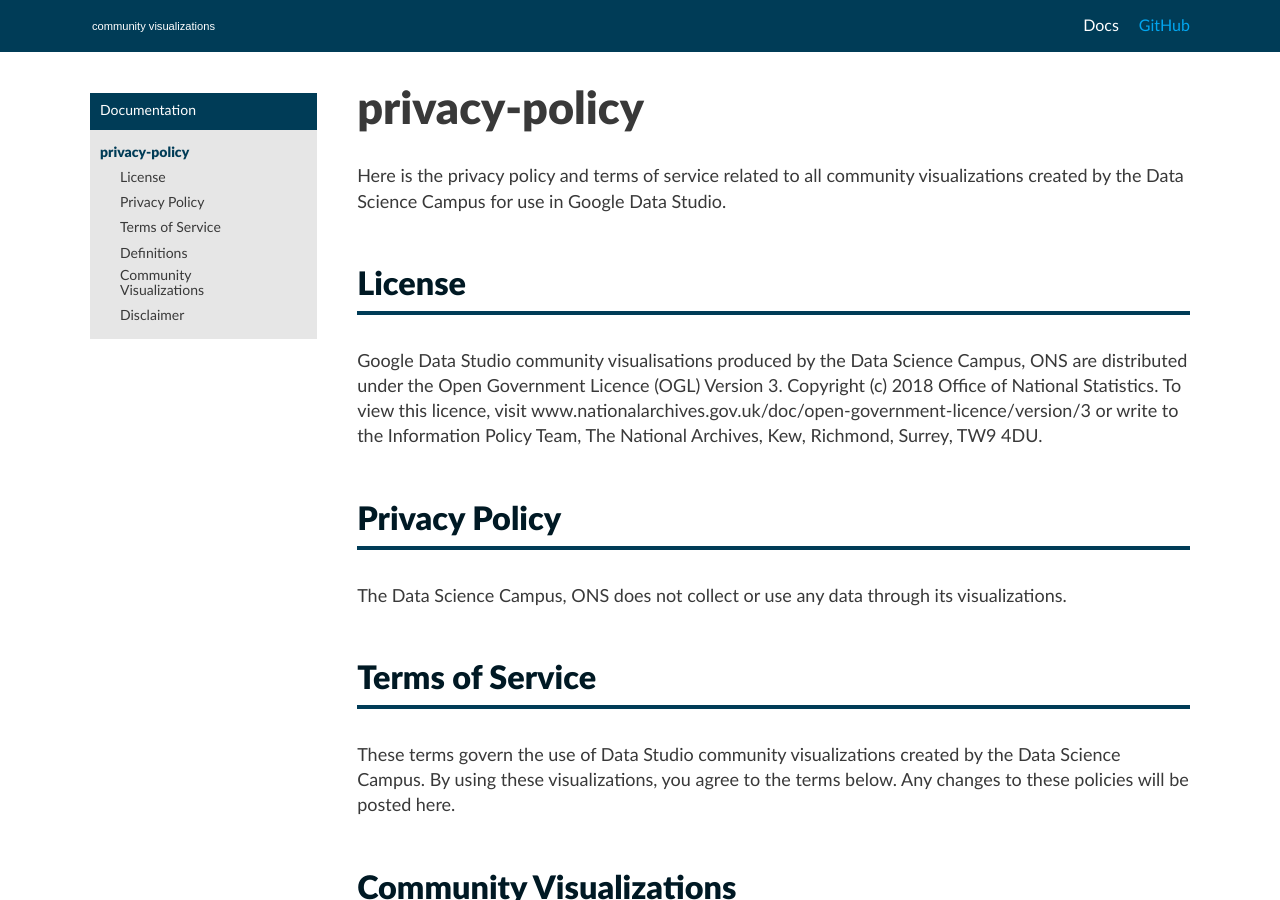
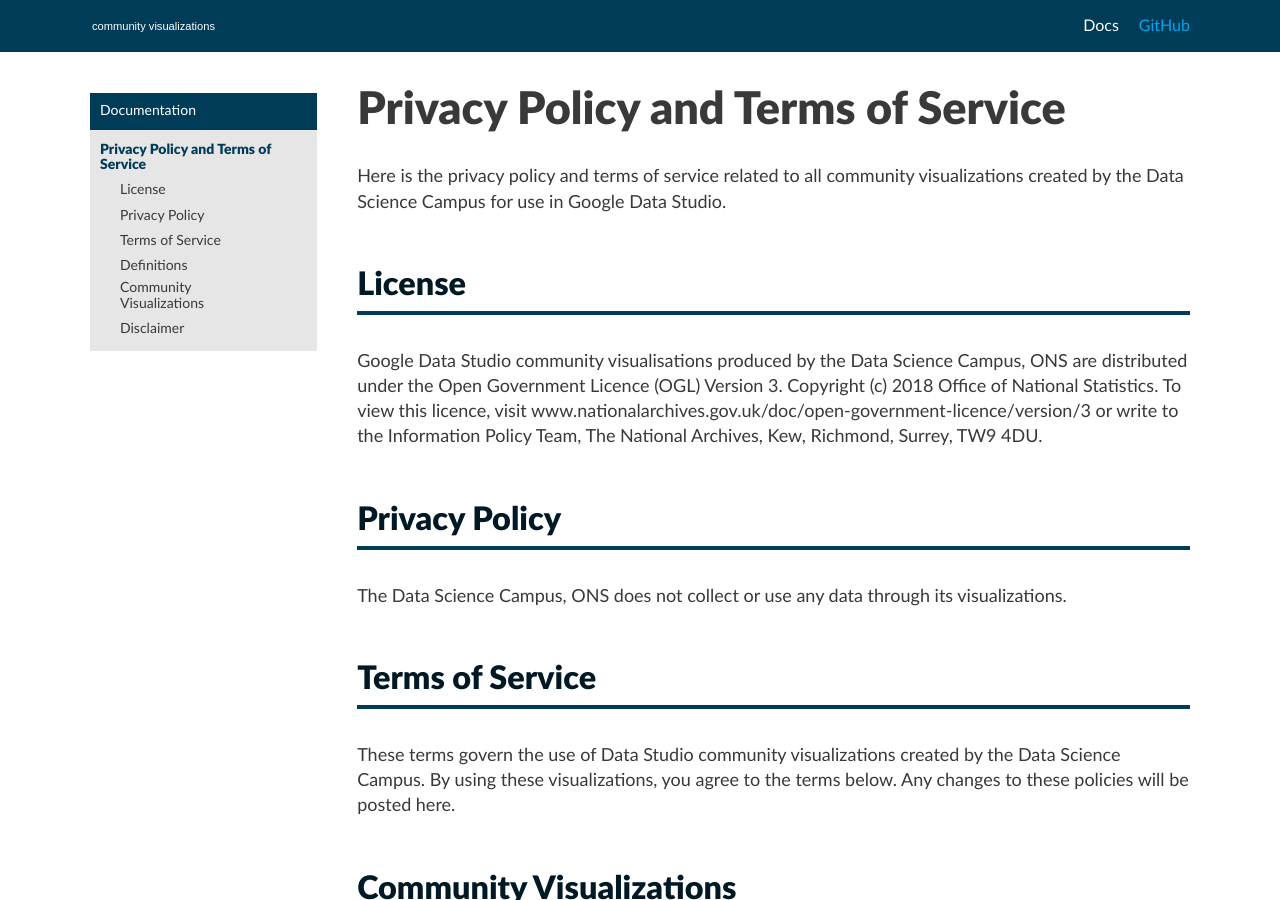
Before and after one commit to datasciencecampus/community-visualizations, a Jekyll site: the page built from _docs/privacy-policy.md, in a window 1280 px wide and 900 px high. Built offline with Jekyll 4.4.1, drawn with Linux system fonts in a browser that asks for light colours.

Commit message:
title change

```diff
--- a/_docs/privacy-policy.md
+++ b/_docs/privacy-policy.md
@@ -1,7 +1,7 @@
 ---
 layout: docs
 docid: "privacy-policy"
-title: "privacy-policy"
+title: "Privacy Policy and Terms of Service"
 permalink: /docs/privacy-policy.html
 subsections:
   - id: license
```
